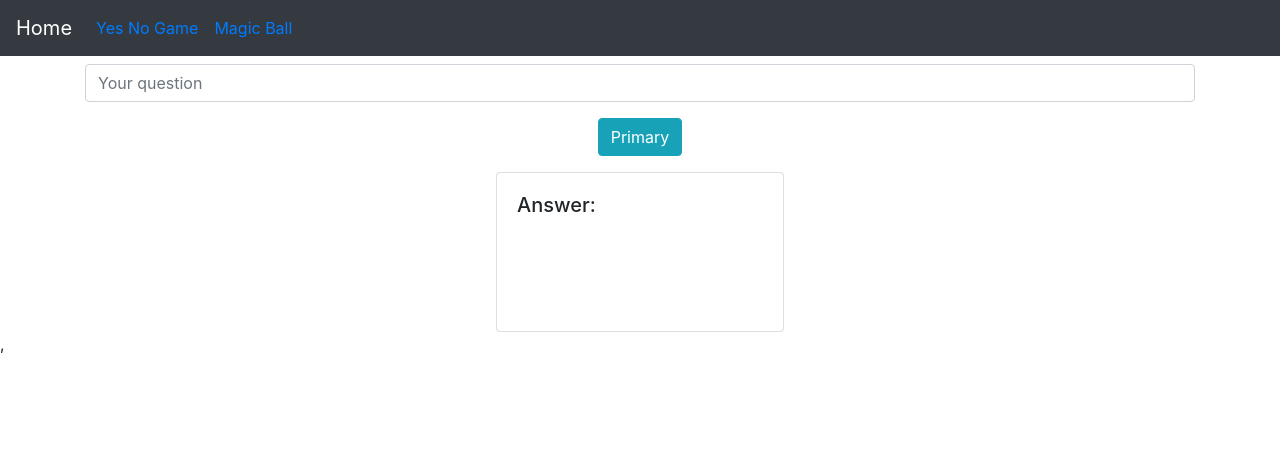
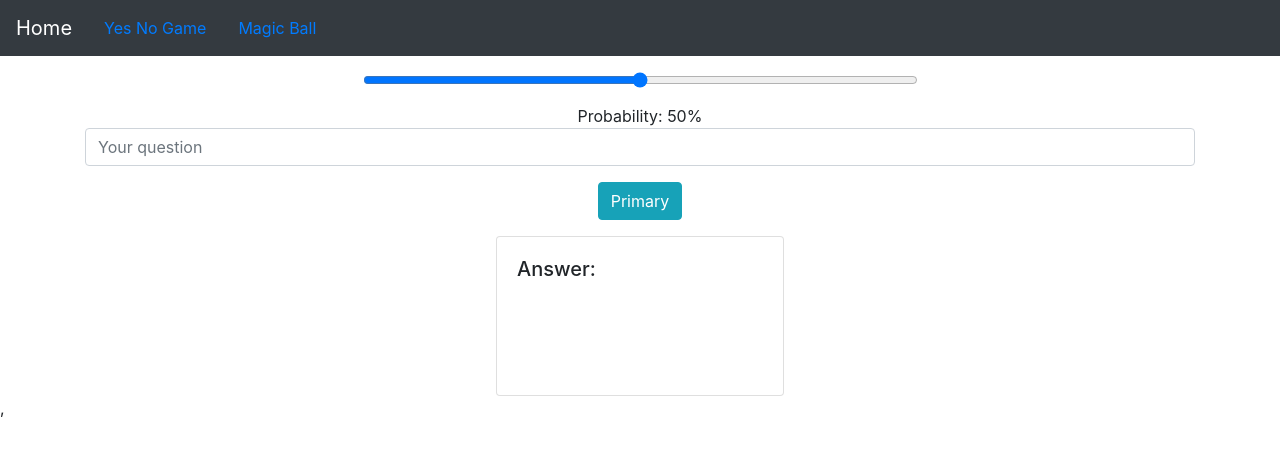
Before and after one commit to ectuser/Simulation-modeling, a React (Create React App) app in the folder eventprobabilitytheory/: page /yes_no_game in a window 1280 px wide. Shown: the top 452 px of the page. Built offline with nearby package versions, Linux system fonts and the light colour scheme.

Commit message:
Yes No Game created

```diff
--- a/eventprobabilitytheory/src/App.js
+++ b/eventprobabilitytheory/src/App.js
@@ -20,8 +20,8 @@ const App = () => {
 							</Navbar.Brand>
 					</Link>
 				<Nav className="mr-auto">
-					<Nav.Link><Link to="/yes_no_game">Yes No Game</Link></Nav.Link>
-					<Nav.Link><Link to="/magic_ball">Magic Ball</Link></Nav.Link>
+					<Link to="/yes_no_game" className="mx-3">Yes No Game</Link>
+					<Link to="/magic_ball" className="mx-3">Magic Ball</Link>
 				</Nav>
 			</Navbar>
 
--- a/eventprobabilitytheory/src/components/YesNoGame.js
+++ b/eventprobabilitytheory/src/components/YesNoGame.js
@@ -1,17 +1,36 @@
 import React from 'react';
-import {useState} from 'react';
+import {useState, useRef} from 'react';
 import { Button, Form, Card, Container } from 'react-bootstrap';
 
 const YesNoGame = () => {
     const [answer, setAnswer] = useState();
+    const [range, setRange] = useState("50");
+
+    const myInput = useRef();
 
     const getAnswer = () => {
-        setAnswer("Yes");
+        let rnd = random(0, 100);
+        if (rnd < Number(range))
+            setAnswer("Yes")
+        else
+            setAnswer("No");
+    }
+
+    const random = (min, max) => Math.floor(Math.random() * (max - min + 1) + min);
+
+    const change = () => {
+        setRange(myInput.current.value);
     }
 
     return (
         <Container>
-            <Form.Control placeholder="Your question" className="mt-2" />
+            <Form.Control onChange={ change } ref={ myInput }
+                type="range"
+                className="w-50 mx-auto my-3"
+                min="0" max="100" step="10" value={ range }
+            />
+            <div className="text-center">Probability: { range }%</div>
+            <Form.Control placeholder="Your question" className="mb-2" />
             <div className="text-center m-3"><Button variant="info" onClick={ getAnswer }>Primary</Button></div>
             <Card style={{ width: '18rem', height: '10rem', margin: '0 auto' }}>
                 <Card.Body>
```
